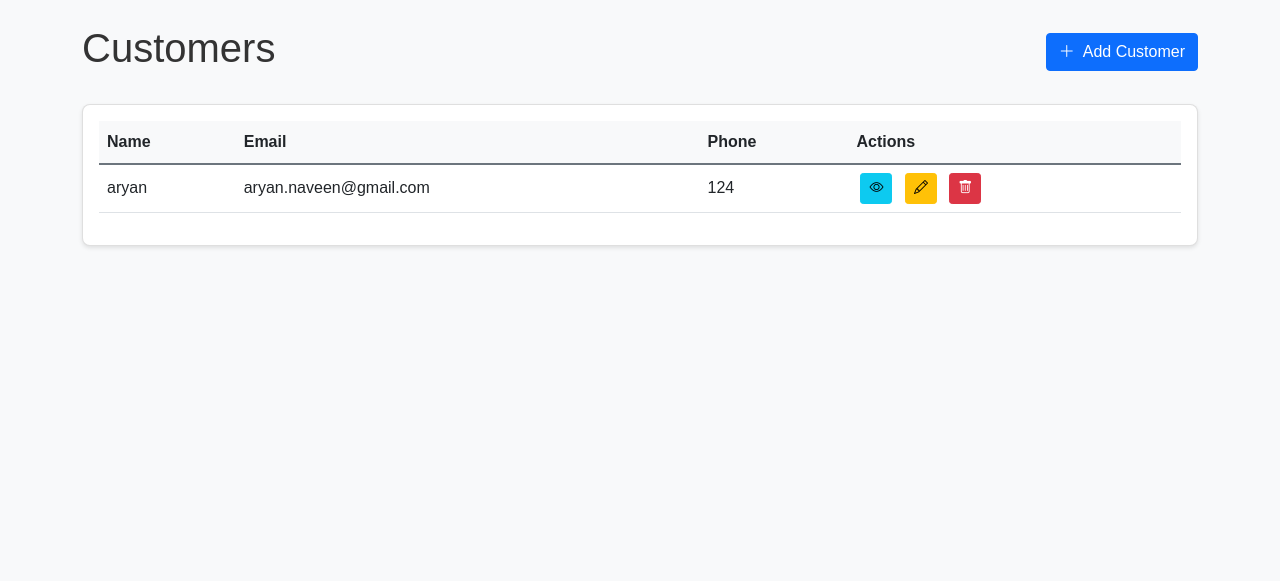
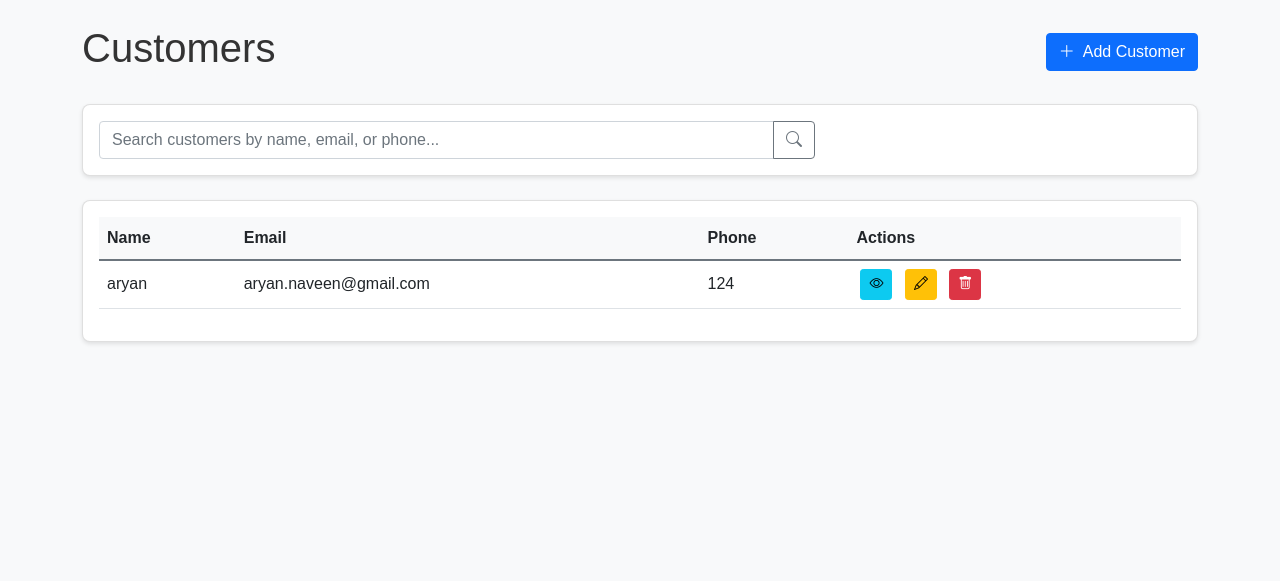
Before and after one commit to Aryannaveenn/ClientCore-SE2, a Flask app: page /customers in a window 1280 px wide. Shown: the part 58-639 px from the top of the page. Run offline with Flask 3, Linux system fonts and the light colour scheme; a user stored in the database is signed in; data comes from the database, SQL or seed files in the repository; some libraries are stand-ins or nearby versions.

Commit message:
Added search bar to search for customers in customers view page.
Next steps:

Add import file for customer data entry.
Add reminders for tasks
Add deadlines for tasks.
Add extra customer details & functionality.
Add customer attachment to specific task.
Research and add extra features.

```diff
--- a/app.py
+++ b/app.py
@@ -249,13 +249,25 @@ def customers():
     if 'user_id' not in session:
         return redirect(url_for('login'))
 
+    search_query = request.args.get('search', '').strip()
+
     conn = get_db()
     cursor = conn.cursor()
-    cursor.execute('SELECT * FROM customers ORDER BY name')
+
+    if search_query:
+        # Search in name, email, and phone fields
+        cursor.execute('''
+            SELECT * FROM customers
+            WHERE name LIKE ? OR email LIKE ? OR phone LIKE ?
+            ORDER BY name
+        ''', (f'%{search_query}%', f'%{search_query}%', f'%{search_query}%'))
+    else:
+        cursor.execute('SELECT * FROM customers ORDER BY name')
+
     customers = cursor.fetchall()
     conn.close()
 
-    return render_template('customers.html', customers=customers)
+    return render_template('customers.html', customers=customers, search_query=search_query)
 
 
 @app.route('/customer/add', methods=['GET', 'POST'])
--- a/templates/customers.html
+++ b/templates/customers.html
@@ -153,6 +153,26 @@
             </a>
         </div>
 
+        <div class="card mb-4">
+            <div class="card-body">
+                <form method="GET" action="{{ url_for('customers') }}" class="row g-3">
+                    <div class="col-md-8">
+                        <div class="input-group">
+                            <input type="text" class="form-control" name="search" placeholder="Search customers by name, email, or phone..." value="{{ search_query }}">
+                            <button class="btn btn-outline-secondary" type="submit">
+                                <i class="bi bi-search"></i>
+                            </button>
+                            {% if search_query %}
+                            <a href="{{ url_for('customers') }}" class="btn btn-outline-secondary">
+                                <i class="bi bi-x-lg"></i>
+                            </a>
+                            {% endif %}
+                        </div>
+                    </div>
+                </form>
+            </div>
+        </div>
+
         <div class="card">
             <div class="card-body">
                 <div class="table-responsive">
```
